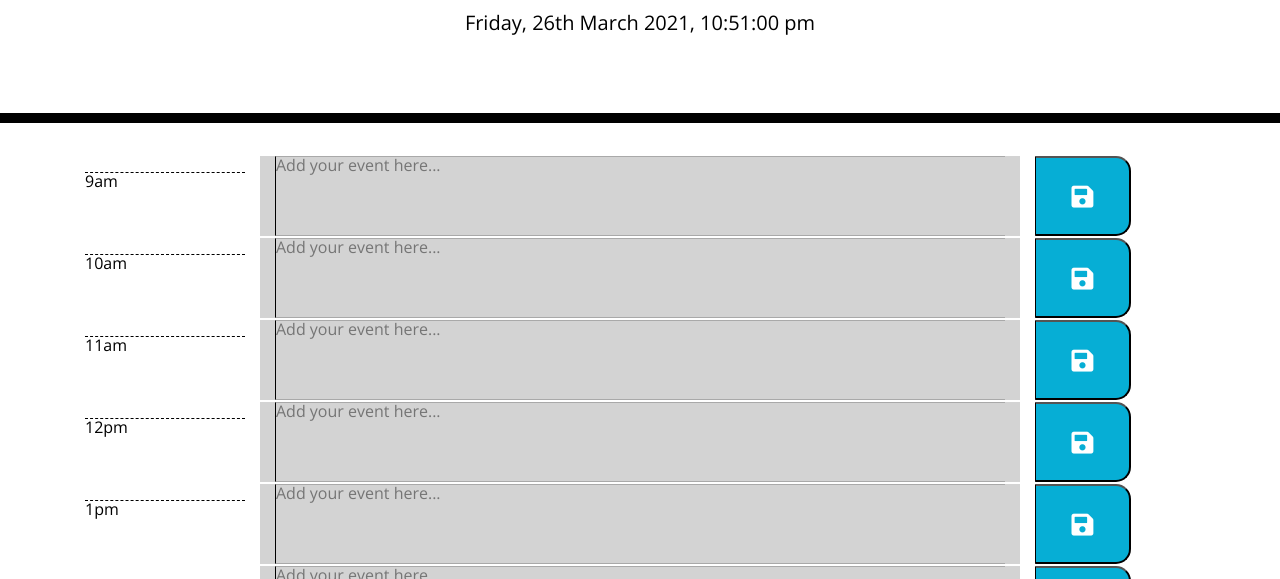
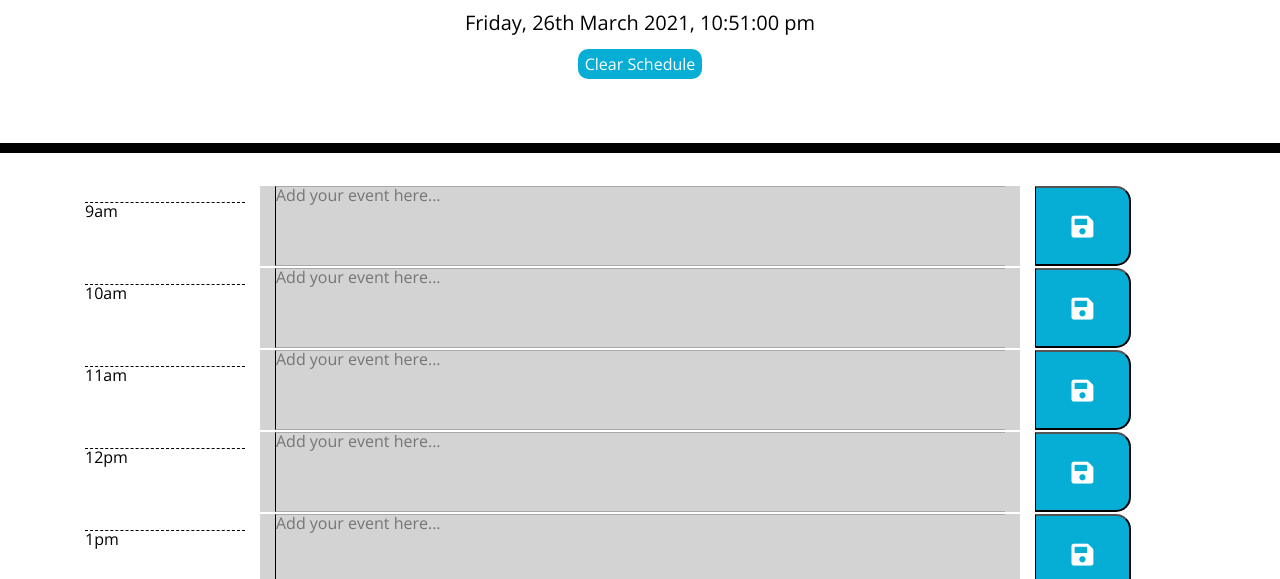
Before and after one commit to jhong1016/Work-Day-Scheduler, a plain HTML site: page index.html in a window 1280 px wide. Shown: the part 181-760 px from the top of the page. Drawn offline with nearby package versions, Linux system fonts and the light colour scheme.

Commit message:
clear schedule button function added to html, style.css and script.js

```diff
--- a/assets/css/style.css
+++ b/assets/css/style.css
@@ -106,6 +106,16 @@ textarea {
   transition: all 0.3s ease-in-out;
 }
 
+#clearData {
+  border: 1px solid transparent;
+  border-radius:10px;
+  background-color: #06AED5;
+  color: white;
+  cursor: pointer;
+  position: relative;
+  min-height: 30px;
+}
+
 @media (max-width: 640px) {
   .time-block {
    font-size: 15px;
--- a/assets/js/script.js
+++ b/assets/js/script.js
@@ -68,4 +68,11 @@ saveBtn.on('click', function(){
         var eventText = $(this).parent().siblings().children('.description').val();
         localStorage.setItem(eventId, eventText);
     });
+
+//6. Button to clear all data currently corrected and refresh the page.
+    $("#clearData").click(function() {
+        localStorage.clear();
+        location.reload()
     });
+
+});
--- a/index.html
+++ b/index.html
@@ -27,6 +27,7 @@
       <h1 class="display-3">Work Day Scheduler</h1>
       <p class="lead">A simple calendar app for scheduling your work day</p>
       <p id="currentDay" class="lead"></p>
+      <button id="clearData">Clear Schedule</button>
     </header>
     <div class="container">
       <!-- Timeblocks go here -->
```
Lines whose indentation alone changed are shown as unchanged.
